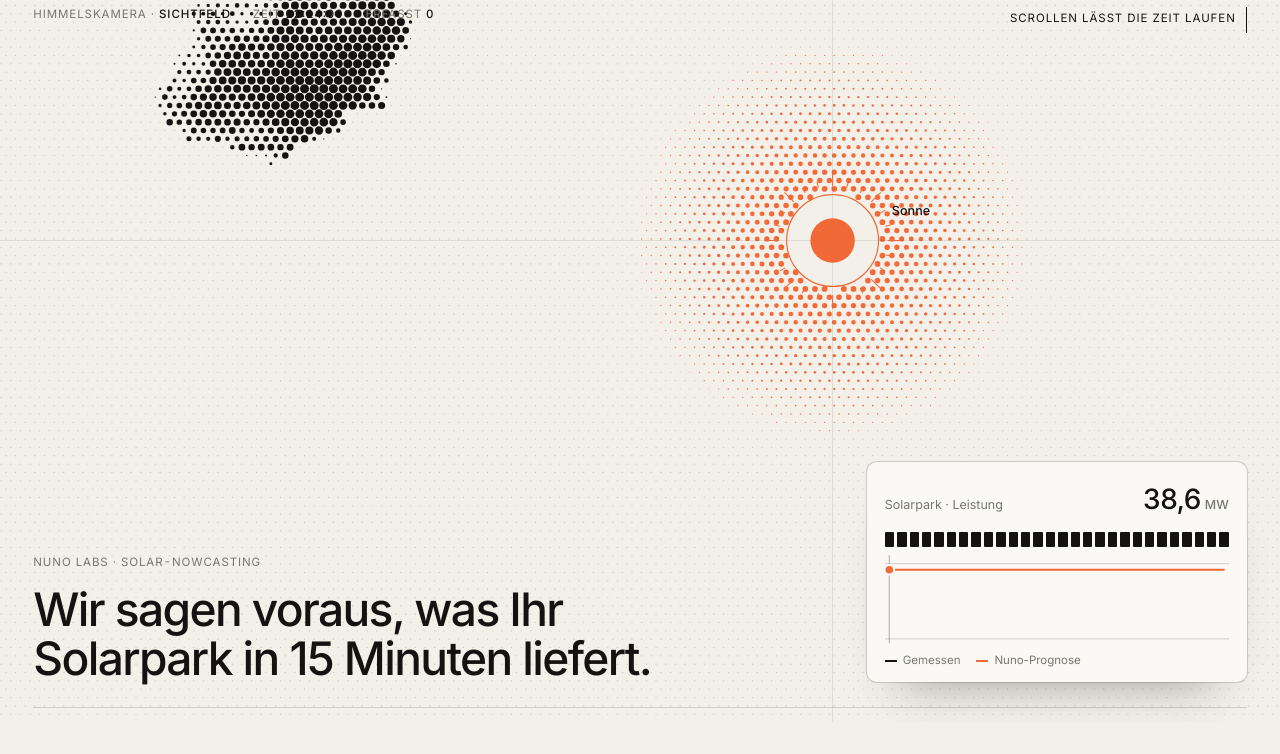
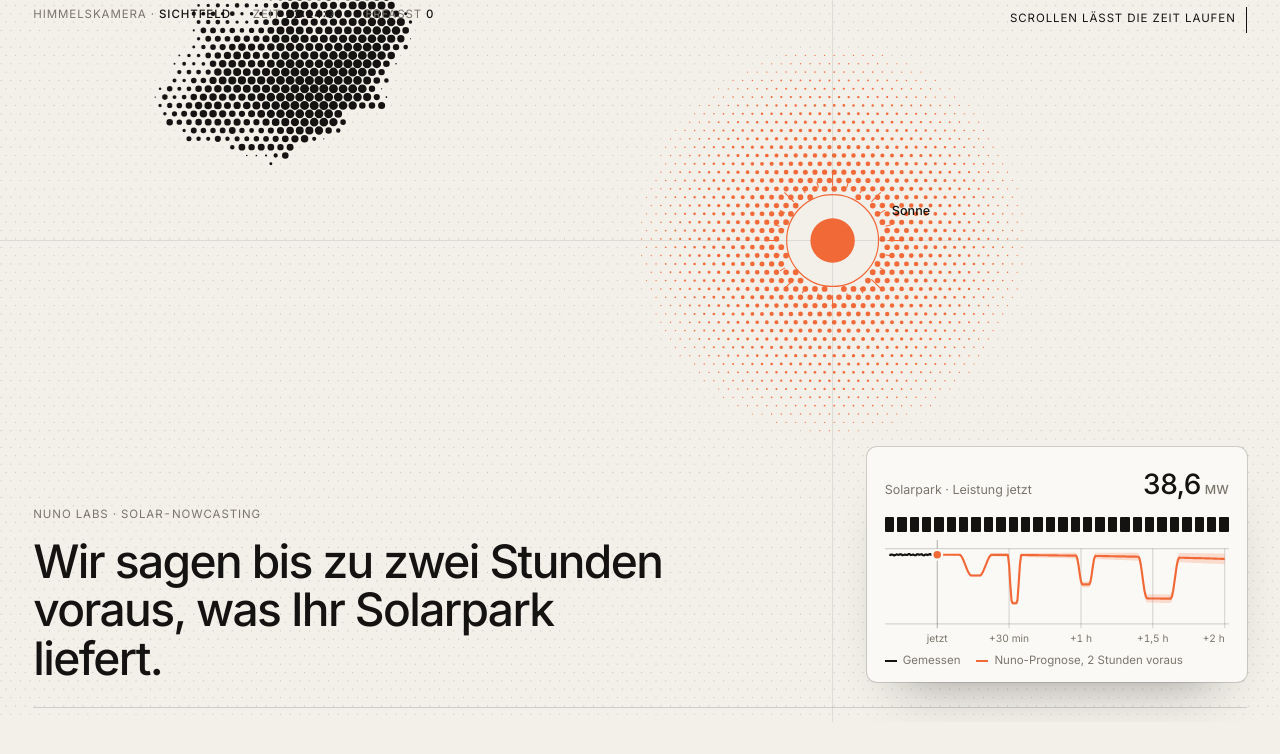
Before and after one commit to TimLouisWilken/nuno-labs-website, a plain HTML site: page entwuerfe/r6-raster.html in a window 1280 px wide. Shown: the part 78-832 px from the top of the page. Drawn offline with Linux system fonts and the light colour scheme; animation ran at ten frames a second.

Commit message:
Raster: Prognose-Diagramm mit 2-Stunden-Horizont, Überschrift angepasst
Co-Authored-By: Claude Fable 5.2 <noreply@anthropic.com>
Claude-Session: https://claude.ai/code/session_01LJQnJpmLZNXXTgaQ35nR3J

```diff
--- a/entwuerfe/r6-raster.html
+++ b/entwuerfe/r6-raster.html
@@ -47,6 +47,7 @@
 .pk{display:grid;grid-template-columns:repeat(28,1fr);gap:3px;margin:12px 0 4px}.pk i{aspect-ratio:.62;background:var(--ink);border-radius:1px;transition:opacity .2s linear}
 .hud svg{width:100%;height:auto;display:block;margin-top:8px;overflow:visible}
 .hud .m{fill:none;stroke:var(--ink);stroke-width:2;stroke-linejoin:round}.hud .f{fill:none;stroke:var(--accent);stroke-width:2;stroke-linejoin:round}
+.hud .bd{fill:var(--accent);opacity:.2}.hud .tk{stroke:var(--line);stroke-width:1}.hud text{font-size:9.5px;fill:var(--muted);font-variant-numeric:tabular-nums}
 .hud .n{stroke:var(--ink);opacity:.3;stroke-width:1}.hud .g{stroke:var(--line);stroke-width:1}.hud .d{fill:var(--accent);stroke:var(--card);stroke-width:2}
 .hud footer{display:flex;gap:16px;font-size:11.5px;color:var(--muted);margin-top:6px}.hud footer span::before{content:"";display:inline-block;width:12px;height:2px;background:var(--ink);margin-right:6px;vertical-align:middle}.hud footer span+span::before{background:var(--accent)}
 .prog{position:absolute;left:clamp(18px,2.6vw,38px);right:clamp(18px,2.6vw,38px);bottom:14px;height:1px;background:var(--line);z-index:5}.prog i{display:block;height:3px;margin-top:-1px;width:100%;background:var(--ink);transform-origin:0 50%;transform:scaleX(0)}
@@ -100,7 +101,7 @@
     <div class="meta"><span>Himmelskamera · <b>Sichtfeld</b></span><span>Zeit <b id="clk">12:14:00</b></span><span>Erfasst <b id="cnt">0</b></span></div>
     <span class="hint" id="hint">Scrollen lässt die Zeit laufen</span>
     <div class="copy" id="copy">
-      <div><small>Nuno Labs · Solar-Nowcasting</small><h1>Wir sagen voraus, was Ihr Solarpark in 15 Minuten liefert.</h1></div>
+      <div><small>Nuno Labs · Solar-Nowcasting</small><h1>Wir sagen bis zu zwei Stunden voraus, was Ihr Solarpark liefert.</h1></div>
       <div><small>01 · Erkennen</small><h2>Die Kamera am Park erfasst jede Wolke am Himmel.</h2><p><span>Form, Größe, Richtung und Tempo, Bild für Bild.</span></p></div>
       <div><small>02 · Verfolgen</small><h2>Das Modell berechnet, welche Wolke die Sonne trifft.</h2><p><span>Die meisten ziehen vorbei. Diese eine nicht.</span></p></div>
       <div><small>03 · Vorhersagen · Schatten in <span id="cd">02:00</span></small><h2>Der Einbruch steht in der Prognose, der Park liefert noch voll.</h2></div>
@@ -108,10 +109,10 @@
       <div><small>Und weiter</small><h2>Die Sonne ist wieder frei. Die nächste Wolke ist schon erfasst.</h2></div>
     </div>
     <aside class="hud">
-      <header><span>Solarpark · Leistung</span><b><span id="mw">38,6</span><em>MW</em></b></header>
+      <header><span>Solarpark · Leistung jetzt</span><b><span id="mw">38,6</span><em>MW</em></b></header>
       <div class="pk" id="pk"></div>
-      <svg viewBox="0 0 320 84"><line class="g" x1="0" x2="320" y1="8" y2="8"/><line class="g" x1="0" x2="320" y1="78" y2="78"/><path class="f" id="fc"/><path class="m" id="me"/><line class="n" id="nowl" y1="0" y2="82"/><circle class="d" id="dot" r="4.5"/></svg>
-      <footer><span>Gemessen</span><span>Nuno-Prognose</span></footer>
+      <svg viewBox="0 0 320 98"><line class="g" x1="0" x2="320" y1="8" y2="8"/><line class="g" x1="0" x2="320" y1="78" y2="78"/><g id="ax"></g><path class="bd" id="bd"/><path class="f" id="fc"/><path class="m" id="me"/><line class="n" id="nowl" y1="0" y2="82"/><circle class="d" id="dot" r="4.5"/></svg>
+      <footer><span>Gemessen</span><span>Nuno-Prognose, 2 Stunden voraus</span></footer>
     </aside>
     <div class="prog"><i id="bar"></i></div>
   </div>
@@ -152,8 +153,17 @@
   let tk = ''; for (let a = 0; a < 360; a += 15) { const r = a * Math.PI / 180, r0 = 74, r1 = a % 45 ? 82 : 92; tk += `<line class="tick" x1="${SUN[0] + r0 * Math.cos(r)}" y1="${SUN[1] + r0 * Math.sin(r)}" x2="${SUN[0] + r1 * Math.cos(r)}" y2="${SUN[1] + r1 * Math.sin(r)}"/>`; } $('ticks').innerHTML = tk;
   const pk = $('pk'), pan = []; for (let i = 0; i < 28; i++) { const e = document.createElement('i'); pk.appendChild(e); pan.push(e); }
   const cover = p => { const c = C[1]; return ss(c.t0, c.t0 + .07, p) * (1 - ss(c.t1 - .07, c.t1, p)); };
-  const power = p => PMAX * (1 - .7 * cover(p)) + .25 * Math.sin(p * 90) + .15 * Math.sin(p * 37);
-  const gx = p => 4 + 312 * p, gy = v => 78 - (v / 42) * 70;
+  /* Zeitachse des Diagramms in Minuten: 20 min Rückblick, 120 min Prognose. Die ganze Szene dauert 25 min. */
+  const MIN = 25, BACK = 20, AHEAD = 120;
+  const bump = (u, a, b, e) => ss(a, a + e, u) * (1 - ss(b - e, b, u));
+  const DIPS = [[C[3].t0 * MIN, C[3].t1 * MIN, .7, 1.75], [58, 66, .42, 2.5], [84, 101, .62, 3.5], [126, 133, .38, 2.5]];
+  const clr = u => 1 - .0000042 * u * u;
+  const later = u => { let s = 0; for (const d of DIPS) s += d[2] * bump(u, d[0], d[1], d[3]); return s; };
+  const first = (u, sharp) => { const a = C[1].t0 * MIN, b = C[1].t1 * MIN; return sharp * .7 * bump(u, a, b, 1.75) + (1 - sharp) * .3 * bump(u, a - 4, b + 4, 5); };
+  const fore = (u, sharp) => PMAX * clr(u) * (1 - Math.min(.8, first(u, sharp) + later(u)));
+  const power = p => fore(p * MIN, 1) + .25 * Math.sin(p * 90) + .15 * Math.sin(p * 37);
+  const gx = tau => 4 + 312 * (tau + BACK) / (BACK + AHEAD), gy = v => 78 - (v / 42) * 70;
+  { let h = ''; [[0, 'jetzt', 'middle'], [30, '+30 min', 'middle'], [60, '+1 h', 'middle'], [90, '+1,5 h', 'middle'], [120, '+2 h', 'end']].forEach(([m, l, an]) => { const x = gx(m).toFixed(1); if (m) h += `<line class="tk" x1="${x}" x2="${x}" y1="8" y2="82"/>`; h += `<text x="${x}" y="95" text-anchor="${an}">${l}</text>`; }); $('ax').innerHTML = h; }
   const copy = [...document.querySelectorAll('#copy>div')], bounds = [.10, .26, .44, .56, .80, 2];
   let K = 1, target = 0, p = 0, t = 0;
   function fit() { const s = Math.max(innerWidth / 1920, innerHeight / 1080); world.style.transform = 'scale(' + s + ')'; K = Math.min(1.6, Math.max(.7, s * (devicePixelRatio || 1))); cv.width = 1920 * K; cv.height = 1080 * K; }
@@ -203,11 +213,14 @@
     $('mw').textContent = power(p).toFixed(1).replace('.', ','); $('cd').textContent = mmss(Math.max(0, (a.t0 - p) * 1500));
     const sec = 12 * 3600 + 14 * 60 + Math.round(p * 1500); $('clk').textContent = [sec / 3600 | 0, (sec / 60 | 0) % 60, sec % 60].map(v => String(v).padStart(2, '0')).join(':'); $('cnt').textContent = n;
     pan.forEach((e, i) => { e.style.opacity = (1 - .82 * cover(p - .05 + i / 27 * .1)).toFixed(2); });
-    let m = '', f = ''; const known = p >= a.cls;
-    for (let q = 0; q <= 1.0001; q += .01) { const pt = gx(q).toFixed(1) + ' ' + gy(q <= p ? power(q) : (known ? PMAX * (1 - .7 * cover(q)) : PMAX)).toFixed(1); if (q <= p) m += (m ? 'L' : 'M') + pt; if (q >= p - .005) f += (f ? 'L' : 'M') + pt; }
-    m += 'L' + gx(p).toFixed(1) + ' ' + gy(power(p)).toFixed(1);
-    $('me').setAttribute('d', m); $('fc').setAttribute('d', f);
-    $('nowl').setAttribute('x1', gx(p)); $('nowl').setAttribute('x2', gx(p)); $('dot').setAttribute('cx', gx(p)); $('dot').setAttribute('cy', gy(power(p)));
+    /* Diagramm: links gemessen, rechts die Prognose bis zwei Stunden voraus. Die Kurve wandert mit der Zeit nach links. */
+    let m = '', f = '', up = '', dn = ''; const now = p * MIN, sharp = ss(a.cls, a.cls + .05, p);
+    for (let tau = -BACK; tau < 0; tau += .5) m += (m ? 'L' : 'M') + gx(tau).toFixed(1) + ' ' + gy(power((now + tau) / MIN)).toFixed(1);
+    const y0 = gy(power(p)).toFixed(1), x0 = gx(0).toFixed(1); m += 'L' + x0 + ' ' + y0; f = 'M' + x0 + ' ' + y0;
+    for (let tau = .5; tau <= AHEAD + .01; tau += .5) { const v = fore(now + tau, sharp), w = .3 + 2.7 * tau / AHEAD, x = gx(tau).toFixed(1);
+      f += 'L' + x + ' ' + gy(v).toFixed(1); up += 'L' + x + ' ' + gy(Math.min(41.5, v + w)).toFixed(1); dn = 'L' + x + ' ' + gy(Math.max(2, v - w)).toFixed(1) + dn; }
+    $('me').setAttribute('d', m); $('fc').setAttribute('d', f); $('bd').setAttribute('d', 'M' + x0 + ' ' + y0 + up + dn + 'Z');
+    $('nowl').setAttribute('x1', x0); $('nowl').setAttribute('x2', x0); $('dot').setAttribute('cx', x0); $('dot').setAttribute('cy', y0);
   }
   const forced = parseFloat(new URLSearchParams(location.search).get('p'));
   function read() { const r = story.getBoundingClientRect(), h = r.height - innerHeight; target = Math.min(1, Math.max(0, -r.top / h)); }
```
Also changed, not shown: index.html (+24 -11 lines).
